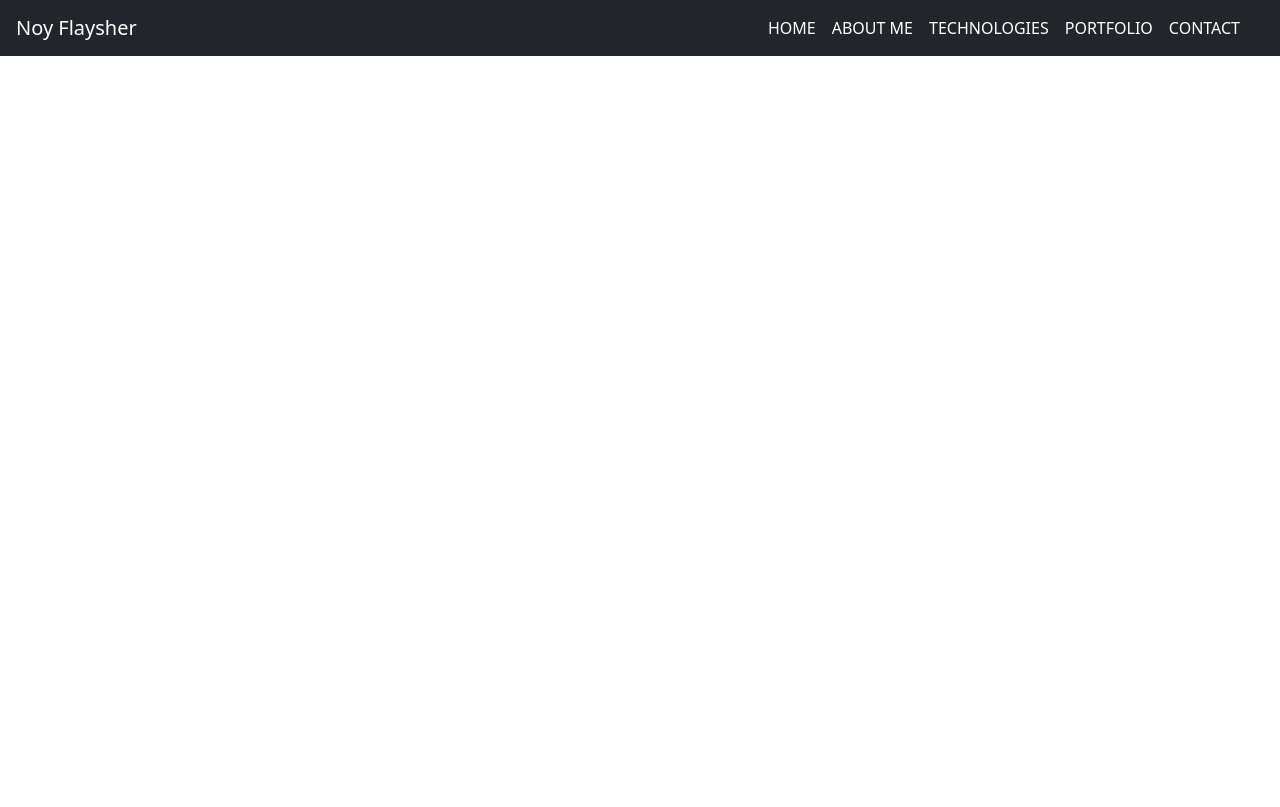
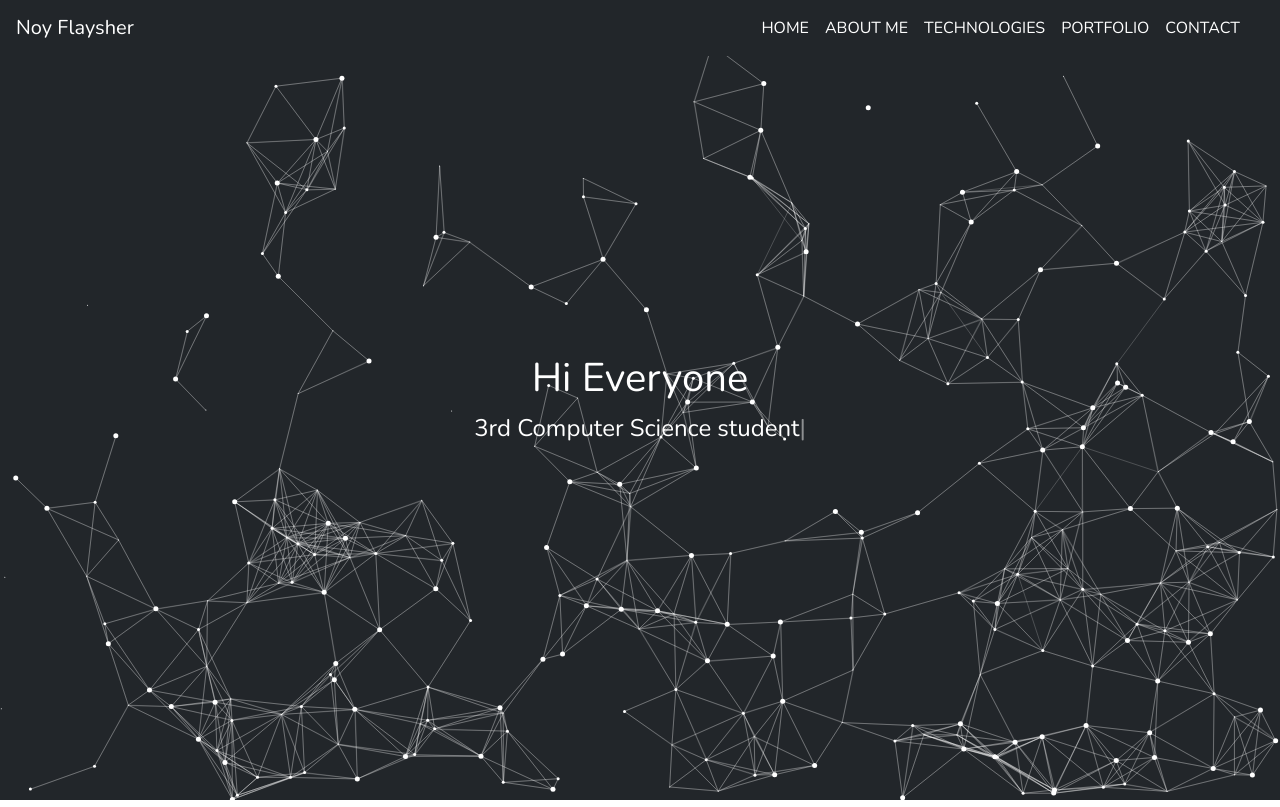
Before and after one commit to noyflaysher/portFolio, a React (Create React App) app in the folder portfolio/: page / in a window 1280 px wide. Built offline with nearby package versions, Linux system fonts and the light colour scheme.

Commit message:
push typed text

```diff
--- a/portfolio/package.json
+++ b/portfolio/package.json
@@ -8,10 +8,14 @@
     "@testing-library/user-event": "^13.5.0",
     "bootstrap": "^5.2.1",
     "bootstrapt": "^1.2.0",
+    "force": "0.0.3",
     "react": "^18.2.0",
     "react-bootstrap": "^2.5.0",
     "react-dom": "^18.2.0",
+    "react-particle-animation": "^2.0.2",
+    "react-particles-js": "^3.6.0",
     "react-scripts": "5.0.1",
+    "react-tsparticles": "^2.2.4",
     "web-vitals": "^2.1.4"
   },
   "scripts": {
--- a/portfolio/src/App.css
+++ b/portfolio/src/App.css
@@ -1,3 +1,8 @@
+@import url("https://fonts.googleapis.com/css2?family=Nunito:wght@200;300;400;600;700;800&display=swap");
+.App {
+  font-family: "Nunito", sans-serif;
+}
+
 :root {
   --nav-color: hsl(210, 11%, 15%);
   --nav-color-hover: hsl(210, 11%, 45%);
@@ -6,3 +11,12 @@
   --font-color: hsl(0, 0%, 100%);
   --font-color-hover: hsl(0, 0%, 40%);
 }
+
+.tsparticles-canvas-el {
+  position: inherit !important;
+  min-height: 96vh;
+}
+
+#tsparticles {
+  height: 100vh;
+}
--- a/portfolio/src/App.js
+++ b/portfolio/src/App.js
@@ -1,10 +1,14 @@
 import "./App.css";
+import Particles from "./Particles";
 import NavigationBar from "./screens/navigationBar/NavigationBar";
+import Header from "./screens/header/Header";
 
 function App() {
   return (
     <div className="App">
       <NavigationBar />
+      <Header />
+      <Particles />
     </div>
   );
 }
--- /dev/null
+++ b/portfolio/src/Particles.jsx
@@ -0,0 +1,96 @@
+import React from "react";
+
+export default class Particles extends React.Component {
+  componentDidMount() {
+    this.generateParticles();
+  }
+
+  generateParticles = () => {
+    const canvas = document.getElementById("particles");
+    const ctx = canvas.getContext("2d");
+    canvas.width = document.documentElement.clientWidth;
+    canvas.height = document.documentElement.clientHeight;
+
+    let num = 300;
+    let size = 1;
+    let color = "#fff";
+    let min_speed = 0.1;
+    let max_speed = 0.8;
+    let line_distance = 80;
+    let particles = [];
+
+    const distance = (pointA, pointB) => {
+      let dx = Math.abs(pointB.x - pointA.x);
+      let dy = Math.abs(pointB.y - pointA.y);
+      return Math.sqrt(dx * dx + dy * dy);
+    };
+
+    const randVelocity = () => {
+      return max_speed * Math.random() - min_speed;
+    };
+
+    class Particle {
+      constructor() {
+        this.x = Math.random() * canvas.width;
+        this.y = Math.random() * canvas.height;
+
+        // Random velocities, that will move the particle in a random direction. ex: -1 on the x-plane and 1 on the y-plane.
+        this.vx = randVelocity();
+        this.vy = randVelocity();
+
+        this.color = color;
+        this.radius = Math.floor(Math.random() * 3) + 0.5;
+      }
+    }
+
+    for (let i = 0; i < num; i++) {
+      particles.push(new Particle());
+    }
+
+    const draw = () => {
+      ctx.fillStyle = "#22262a";
+      ctx.fillRect(0, 0, canvas.width, canvas.height);
+
+      // Lets draw particles from the array now
+      for (let t = 0; t < particles.length; t++) {
+        // This particle
+        let p = particles[t];
+
+        for (let q = 0; q < particles.length; q++) {
+          // Check position distance
+          if (distance(particles[q], p) <= line_distance) {
+            ctx.beginPath();
+            ctx.lineWidth = 0.2;
+            ctx.strokeStyle = "#fff";
+            ctx.moveTo(p.x, p.y);
+            ctx.lineTo(particles[q].x, particles[q].y);
+            ctx.stroke();
+          }
+        }
+
+        ctx.fillStyle = color;
+        ctx.beginPath();
+        ctx.arc(p.x, p.y, p.radius, Math.PI * 2, false);
+        ctx.fill();
+
+        p.x += p.vx;
+        p.y += p.vy;
+
+        // Invert values if they touch the canvas borders
+        if (p.x <= size || p.x >= canvas.width - size) {
+          p.vx *= -1;
+        }
+        if (p.y <= size || p.y > +canvas.height - size) {
+          p.vy *= -1;
+        }
+      }
+
+      requestAnimationFrame(draw);
+    };
+
+    draw();
+  };
+  render() {
+    return <canvas id="particles"></canvas>;
+  }
+}
--- /dev/null
+++ b/portfolio/src/screens/header/Header.js
@@ -0,0 +1,26 @@
+import React from "react";
+import "./header.css";
+import Typed from "react-typed";
+
+function Header() {
+  return (
+    <div className="main-info">
+      <h1>Hi Everyone</h1>
+      <Typed
+        strings={[
+          " ",
+          "I am Noy Flaysher",
+          "3rd Computer Science student",
+          "Looking for a FullStack developer role          ",
+          " ",
+          " ",
+        ]}
+        typeSpeed={40}
+        backSpeed={50}
+        loop
+      />
+    </div>
+  );
+}
+
+export default Header;
--- /dev/null
+++ b/portfolio/src/screens/header/header.css
@@ -0,0 +1,14 @@
+.main-info {
+  display: flex;
+  position: absolute;
+  z-index: 1;
+  font-size: 1.5rem;
+  color: var(--font-color);
+  top: 0;
+  left: 0;
+  right: 0;
+  bottom: 0;
+  flex-direction: column;
+  justify-content: center;
+  text-align: center;
+}
--- a/portfolio/src/screens/navigationBar/NavigationBar.js
+++ b/portfolio/src/screens/navigationBar/NavigationBar.js
@@ -15,7 +15,17 @@
 function NavigationBar() {
   return (
     <div id="home">
-      <Navbar className="navigation__container" expand="md">
+      <Navbar
+        className="navigation__container"
+        style={{
+          zIndex: "2",
+          position: "fixed",
+          top: "0",
+          width: "100%",
+        }}
+        collapseOnSelect
+        expand="md"
+      >
         <Navbar.Brand style={{ marginLeft: "1rem" }} href="#home">
           Noy Flaysher
         </Navbar.Brand>
```
Also changed, not shown: 2 other files (tests, documents, lock files or other folders).
